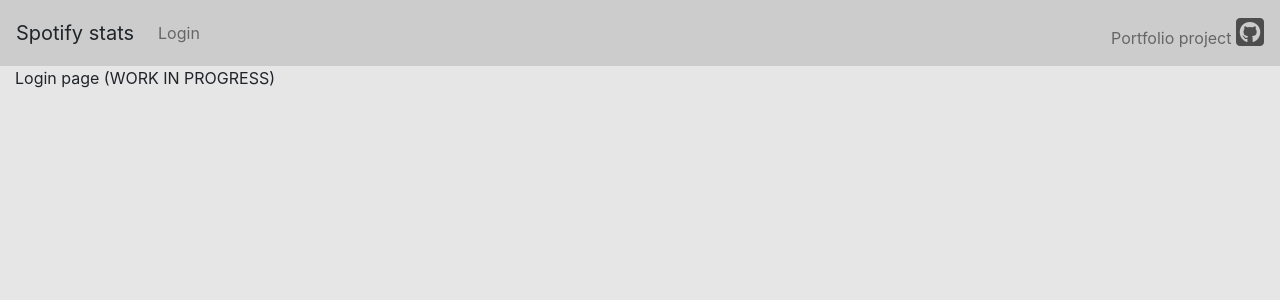
After one commit to jakubvod/spotipy_flask, a Flask app: template templates/login.html in a window 1280 px wide. The commit adds this page. Shown: the top 300 px of the page. Run offline with Flask 3, Linux system fonts and the light colour scheme; the template is opened without the code that fills it, so the values that code supplies are empty; some libraries are stand-ins or nearby versions.

Commit message:
add login feature (work in progress)

```diff
--- a/templates/base.html
+++ b/templates/base.html
@@ -15,7 +15,7 @@
     <!-- Bootstrap navbar -->
 
     <nav class="navbar navbar-expand-lg navbar-light bg-light">
-        <a class="navbar-brand"> <a href="https://github.com/jakubvod/spotipy_flask.git" target="_blank"><i class="fa-brands fa-square-github fa-2x"></i> </a> Spotify stats </a>
+        <a class="navbar-brand"> Spotify stats </a>
         <button class="navbar-toggler" type="button" data-toggle="collapse" data-target="#navbarText" aria-controls="navbarText" aria-expanded="false" aria-label="Toggle navigation">
             <span class="navbar-toggler-icon"></span>
         </button>
@@ -26,16 +26,18 @@
                 <li class="nav-item active">
                     <a class="nav-link" href="/">Home <span class="sr-only">(current)</span></a>
                 </li>
+                -->
                 <li class="nav-item">
-                    <a class="nav-link" href="#">Features</a>
+                    <a class="nav-link" href="login">Login</a>
                 </li>
+                <!--
                 <li class="nav-item">
                     <a class="nav-link" href="#">Pricing</a>
                 </li>
                 -->
             </ul>
             <span class="navbar-text">
-                Portfolio project
+                Portfolio project <a href="https://github.com/jakubvod/spotipy_flask.git" target="_blank"><i class="fa-brands fa-square-github fa-2x"></i></a>
             </span>
         </div>
     </nav>
--- /dev/null
+++ b/templates/login.html
@@ -0,0 +1,5 @@
+{% extends "base.html" %}
+{% block title %} Login Page {% endblock %}
+{% block content %}
+    <p> Login page (WORK IN PROGRESS) </p>
+{% endblock %}
```
Also changed, not shown: model.py (added, +10 -0 lines), user.py (added, +9 -0 lines).
